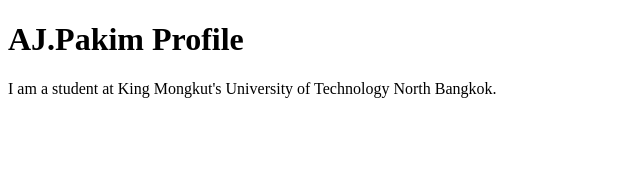
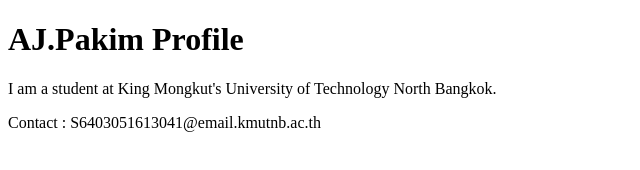
Before and after one commit to pkacr/github-desktop-project, a plain HTML site: page index.html in a window 1280 px wide. Shown: the whole page, without its empty margins (0-640 px from the left). Drawn offline with Linux system fonts and the light colour scheme.

Commit message:
Add contact me
Add contact me

```diff
--- a/index.html
+++ b/index.html
@@ -8,5 +8,6 @@
 <body>
     <h1>AJ.Pakim Profile</h1>
     <p>I am a student at King Mongkut's University of Technology North Bangkok.</p>
+    <footer>Contact : S6403051613041@email.kmutnb.ac.th</footer>
 </body>
 </html>
```
